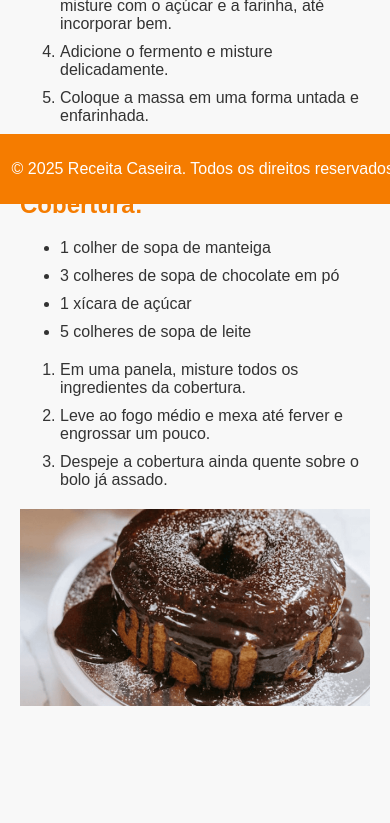
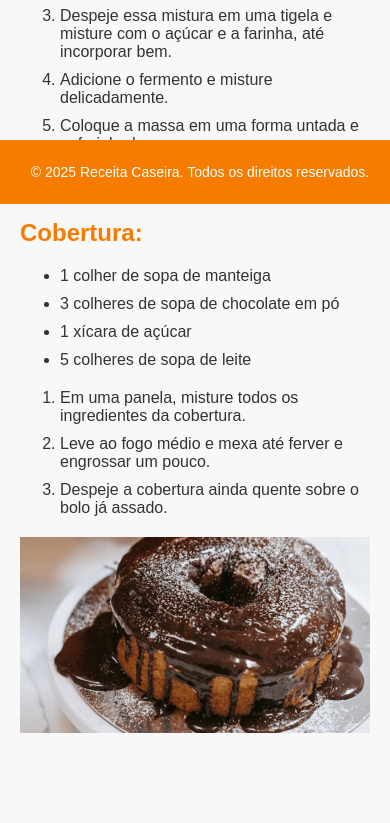
Before and after one commit to samyra157/2ipi1, a plain HTML site: page index.html in a window 390 px wide. Shown: the part 640-1463 px from the top of the page. Before the commit the page ends 1386 px from the top, so only its background shows below. Drawn offline with Linux system fonts and the light colour scheme.

Commit message:
Update style.css

```diff
--- a/style.css
+++ b/style.css
@@ -40,3 +40,72 @@ body {
             width: 100%;
             bottom: 0;
         }
+body {
+    font-family: Arial, sans-serif;
+    background-color: #f8f8f8;
+    color: #333;
+    margin: 0;
+    padding: 0;
+}
+header {
+    background-color: #f57c00;
+    color: white;
+    padding: 20px;
+    text-align: center;
+}
+section {
+    padding: 20px;
+    max-width: 800px;
+    margin: auto;
+}
+h2 {
+    color: #f57c00;
+}
+img {
+    width: 100%;
+    max-width: 600px;
+    display: block;
+    margin: 20px auto;
+}
+.ingredients, .steps {
+    margin: 20px 0;
+}
+.ingredients li, .steps li {
+    margin: 10px 0;
+}
+footer {
+    background-color: #f57c00;
+    color: white;
+    text-align: center;
+    padding: 10px;
+    position: fixed;
+    width: 100%;
+    bottom: 0;
+}
+
+/* Media Query para telas pequenas (celulares) */
+@media (max-width: 480px) {
+    body {
+        font-size: 16px;
+        padding-bottom: 60px; /* para o footer fixo não sobrepor conteúdo */
+    }
+    header {
+        padding: 15px 10px;
+        font-size: 20px;
+    }
+    section {
+        padding: 15px 10px;
+        max-width: 100%;
+        margin: 0 10px;
+    }
+    img {
+        max-width: 100%;
+        margin: 15px 0;
+    }
+    footer {
+        font-size: 14px;
+        padding: 10px 5px;
+        position: fixed;
+        bottom: 0;
+    }
+}
```
